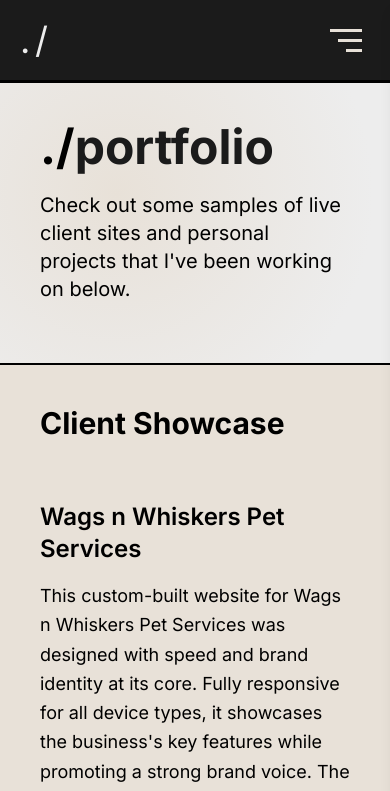
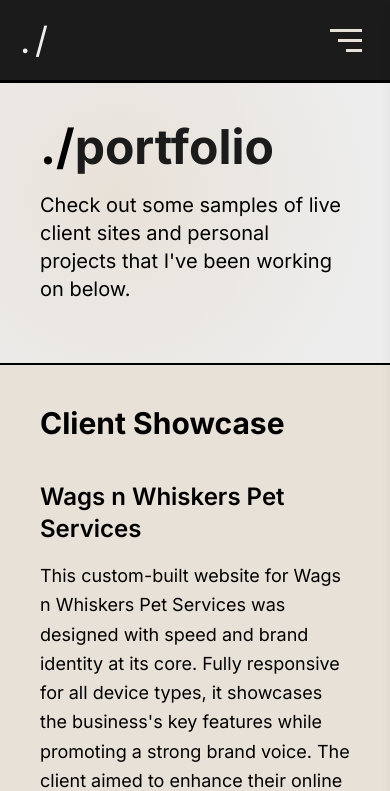
Before and after one commit to taloncodes/developmental, a SvelteKit app: page /portfolio in a window 390 px wide. Shown: the top 791 px of the page. Built offline with nearby package versions, Linux system fonts and the light colour scheme; a web font is replaced by a local one.

Commit message:
adjust portfolio padding mid

```diff
--- a/src/routes/portfolio/+page.svelte
+++ b/src/routes/portfolio/+page.svelte
@@ -106,7 +106,7 @@
 
  {#each clients as client (client.id)}
   <div class="mt-10 flex flex-col gap-4">
-    <h2 class="text-2xl md:text-3xl font-semibold pt-5">
+    <h2 class="text-2xl md:text-3xl font-semibold md:pt-5">
       {client.title}
     </h2>
 
```
